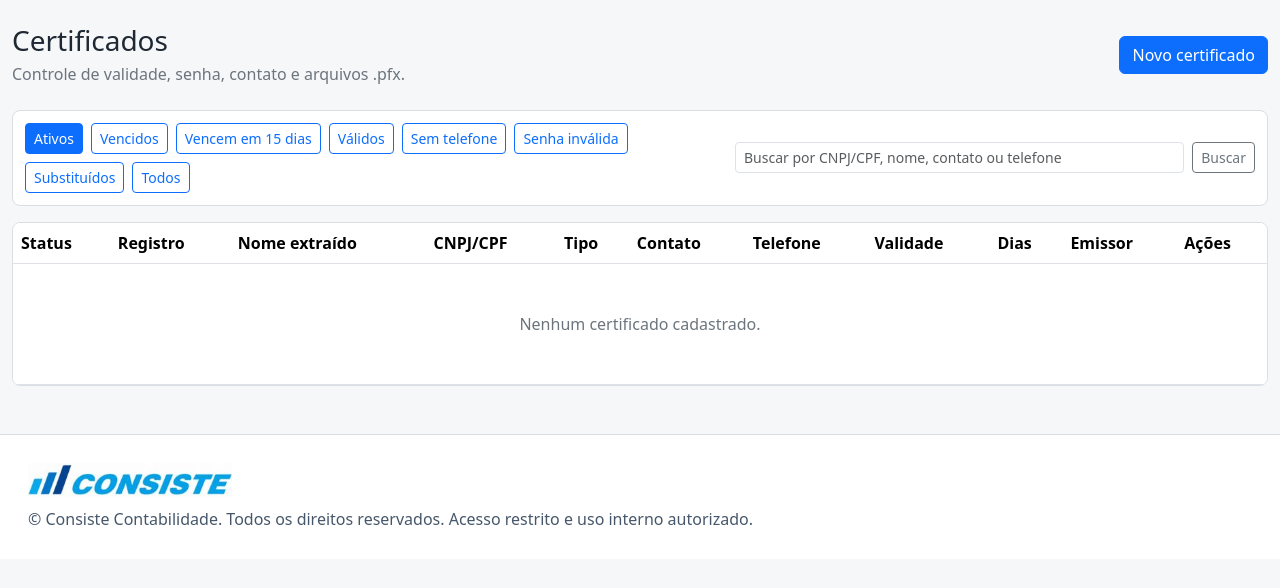
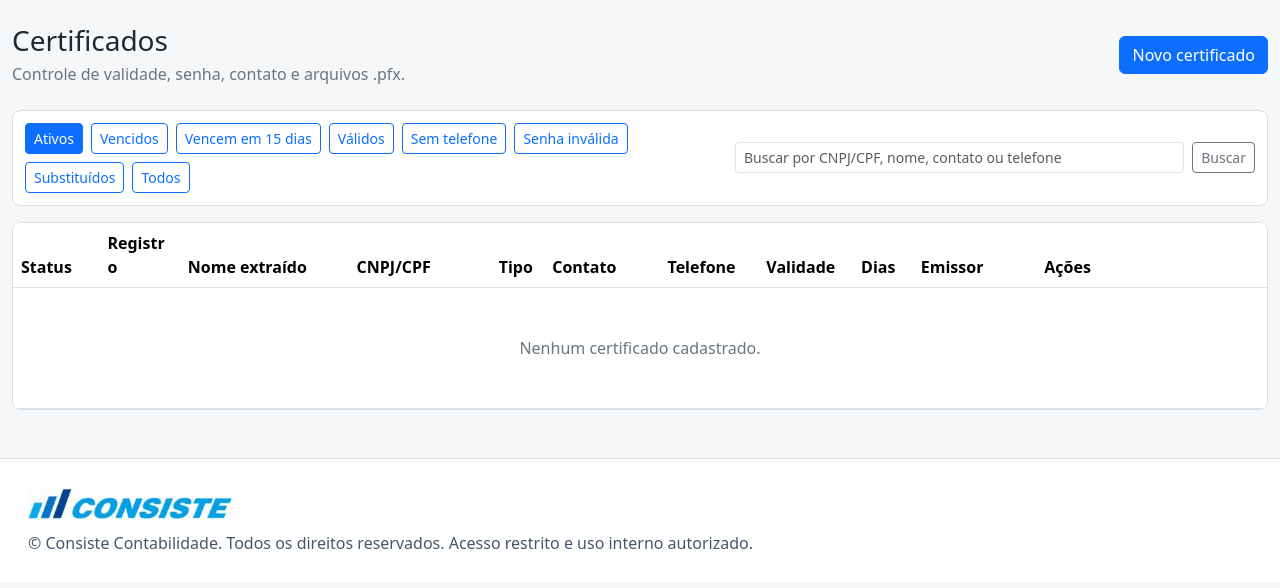
Before and after one commit to gustavoneves-git/controle-certificados-digitais, a Flask app: page /certificados/ in a window 1280 px wide. Shown: the part 57-645 px from the top of the page. Run offline with Flask 3, Linux system fonts and the light colour scheme; the visitor is signed in with stand-in values (Sample User, id 1); data that the repository does not hold is empty; parts of the project's set-up code (start-up, migrations or seed data) failed here and were passed over.

Commit message:
Ajusta tabela e acoes da lista de certificados

```diff
--- a/app/static/css/app.css
+++ b/app/static/css/app.css
@@ -101,6 +101,25 @@ body {
     overflow: hidden;
 }
 
+.cert-desktop-table .table {
+    table-layout: fixed;
+}
+
+.cert-desktop-table th,
+.cert-desktop-table td {
+    overflow-wrap: anywhere;
+}
+
+.status-cell { width: 84px; }
+.registro-cell { width: 78px; }
+.nome-cell { width: 164px; }
+.documento-cell { width: 138px; }
+.tipo-cell { width: 52px; }
+.contato-cell { width: 112px; }
+.telefone-cell { width: 96px; }
+.validade-cell { width: 92px; }
+.dias-cell { width: 58px; }
+
 .cert-mobile-list {
     display: none;
 }
@@ -179,11 +198,13 @@ body {
 }
 
 .issuer-cell {
-    max-width: 240px;
+    max-width: 120px;
+    width: 120px;
 }
 
 .actions-cell {
-    min-width: 310px;
+    min-width: 224px;
+    width: 224px;
 }
 
 .actions-muted .btn {
@@ -191,11 +212,11 @@ body {
 }
 
 .action-group {
-    align-items: center;
-    display: flex;
-    flex-wrap: wrap;
+    align-items: stretch;
+    display: grid;
+    grid-template-columns: repeat(2, minmax(0, 1fr));
     gap: 6px;
-    max-width: 330px;
+    width: 100%;
 }
 
 .action-group form {
@@ -203,7 +224,8 @@ body {
 }
 
 .action-group .btn {
-    min-width: 74px;
+    min-width: 0;
+    width: 100%;
 }
 
 .detail-grid {
--- a/app/templates/certificados.html
+++ b/app/templates/certificados.html
@@ -54,31 +54,31 @@
     <table class="table align-middle mb-0">
         <thead>
         <tr>
-            <th>Status</th>
-            <th>Registro</th>
-            <th>Nome extraído</th>
-            <th>CNPJ/CPF</th>
-            <th>Tipo</th>
-            <th>Contato</th>
-            <th>Telefone</th>
-            <th>Validade</th>
-            <th>Dias</th>
-            <th>Emissor</th>
-            <th>Ações</th>
+            <th class="status-cell">Status</th>
+            <th class="registro-cell">Registro</th>
+            <th class="nome-cell">Nome extraído</th>
+            <th class="documento-cell">CNPJ/CPF</th>
+            <th class="tipo-cell">Tipo</th>
+            <th class="contato-cell">Contato</th>
+            <th class="telefone-cell">Telefone</th>
+            <th class="validade-cell">Validade</th>
+            <th class="dias-cell">Dias</th>
+            <th class="issuer-cell">Emissor</th>
+            <th class="actions-cell">Ações</th>
         </tr>
         </thead>
         <tbody>
         {% for cert in certificados %}
             <tr>
-                <td><span class="badge text-bg-{{ status_class(cert.status_vencimento or cert.status) }}">{{ cert.status_vencimento or cert.status }}</span></td>
-                <td><span class="badge text-bg-{{ 'success' if cert.status_registro == 'ATIVO' else 'secondary' }}">{{ cert.status_registro }}</span></td>
-                <td>{{ cert.nome_extraido or "-" }}</td>
-                <td>{{ cert.cnpj_cpf or "-" }}</td>
-                <td>{{ cert.tipo_documento or "-" }}</td>
-                <td>{{ cert.nome_contato or "-" }}</td>
-                <td>{{ cert.telefone_limpo or "-" }}</td>
-                <td>{{ cert.data_validade|date_br }}</td>
-                <td>{{ dias_para_vencer(cert.data_validade) if cert.data_validade else "-" }}</td>
+                <td class="status-cell"><span class="badge text-bg-{{ status_class(cert.status_vencimento or cert.status) }}">{{ cert.status_vencimento or cert.status }}</span></td>
+                <td class="registro-cell"><span class="badge text-bg-{{ 'success' if cert.status_registro == 'ATIVO' else 'secondary' }}">{{ cert.status_registro }}</span></td>
+                <td class="nome-cell">{{ cert.nome_extraido or "-" }}</td>
+                <td class="documento-cell">{{ cert.cnpj_cpf or "-" }}</td>
+                <td class="tipo-cell">{{ cert.tipo_documento or "-" }}</td>
+                <td class="contato-cell">{{ cert.nome_contato or "-" }}</td>
+                <td class="telefone-cell">{{ cert.telefone_limpo or "-" }}</td>
+                <td class="validade-cell">{{ cert.data_validade|date_br }}</td>
+                <td class="dias-cell">{{ dias_para_vencer(cert.data_validade) if cert.data_validade else "-" }}</td>
                 <td class="text-truncate issuer-cell" title="{{ cert.issuer or '' }}">{{ cert.issuer or "-" }}</td>
                 <td class="actions-cell {{ 'actions-muted' if cert.status_registro == 'SUBSTITUIDO' else '' }}">
                     <div class="action-group">
```
